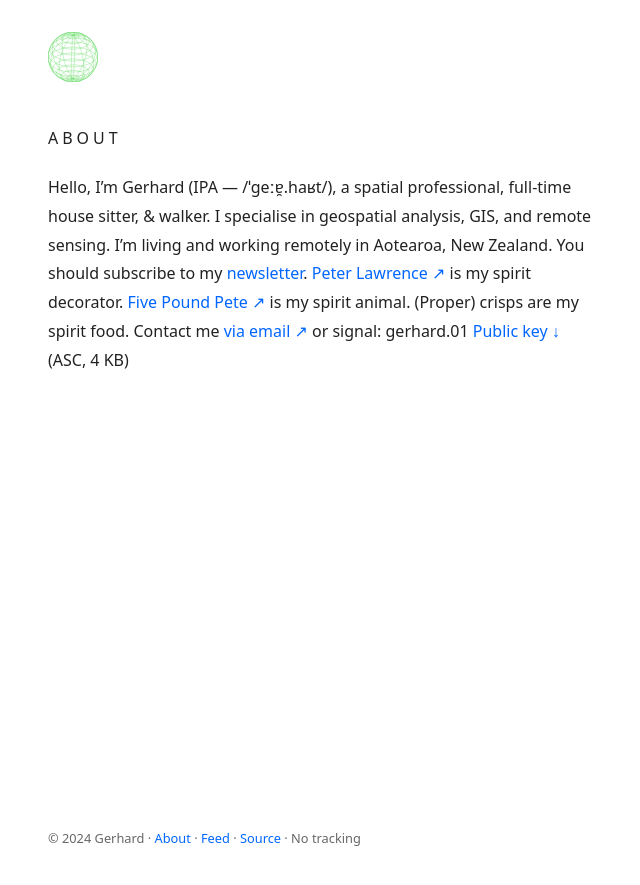
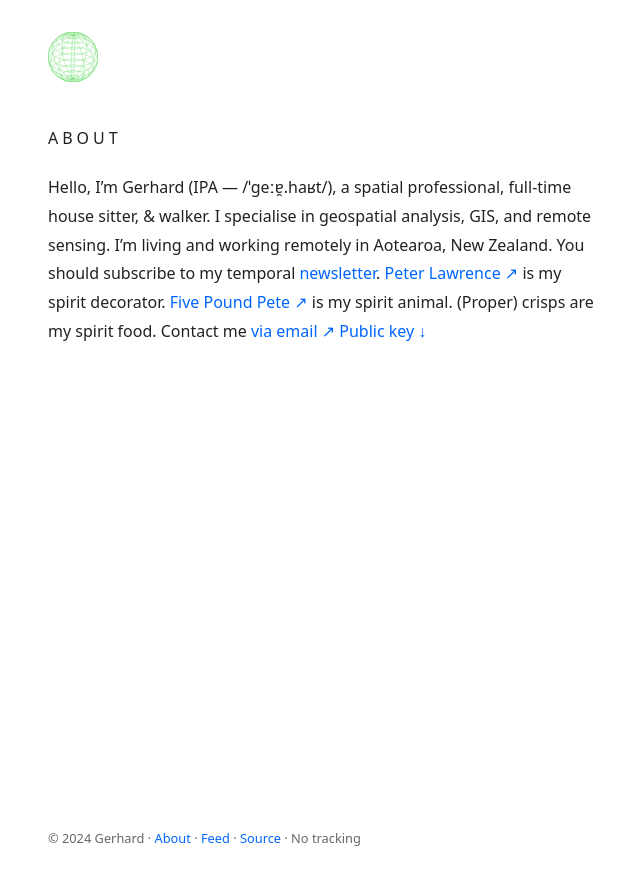
Before and after one commit to gerhardlanz/gerhardla.nz, a Jekyll site: the page built from about.md, in a window 1280 px wide. Shown: the top 885 px of the page, without its empty margins (0-640 px from the left). Built offline with Jekyll 4.4.1, drawn with Linux system fonts in a browser that asks for light colours; Markdown is read by kramdown in place of the engine named in the settings.

Commit message:
feat: update about.md

```diff
--- a/about.md
+++ b/about.md
@@ -8,9 +8,9 @@ Hello, I'm Gerhard (IPA — /ˈɡeːɐ̯.haʁt/),
 a spatial professional, full-time house sitter, & walker.
 I specialise in geospatial analysis, GIS, and remote sensing.
 I'm living and working remotely in Aotearoa, New Zealand.
-You should subscribe to my [newsletter](ta-sobo.gerhardla.nz).
+You should subscribe to my temporal [newsletter](ta-sobo.gerhardla.nz).
 [Peter Lawrence ↗](https://www.youtube.com/watch?v=Hw4E8nXcrTk) is my spirit decorator.
 [Five Pound Pete ↗](https://www.youtube.com/watch?v=xvngY_af5-E) is my spirit animal.
 (Proper) crisps are my spirit food.
-Contact me [via email ↗](mailto:me@gerhardla.nz?subject={{ site.url }}) or signal: gerhard.01
-<a href="/assets/public-key.asc">Public key ↓</a> (ASC, 4 KB)
+Contact me [via email ↗](mailto:me@gerhardla.nz?subject={{ site.url }})
+<a href="/assets/public-key.asc">Public key ↓</a>
```
